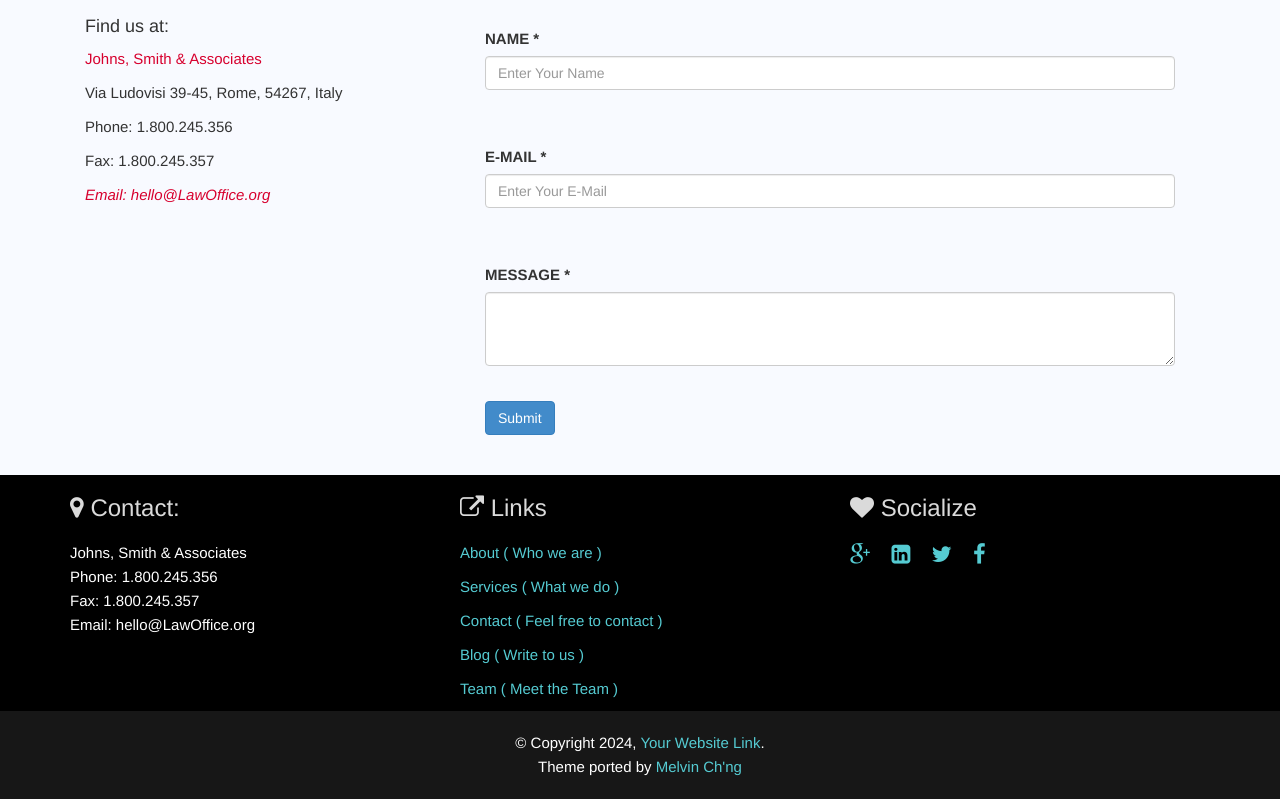
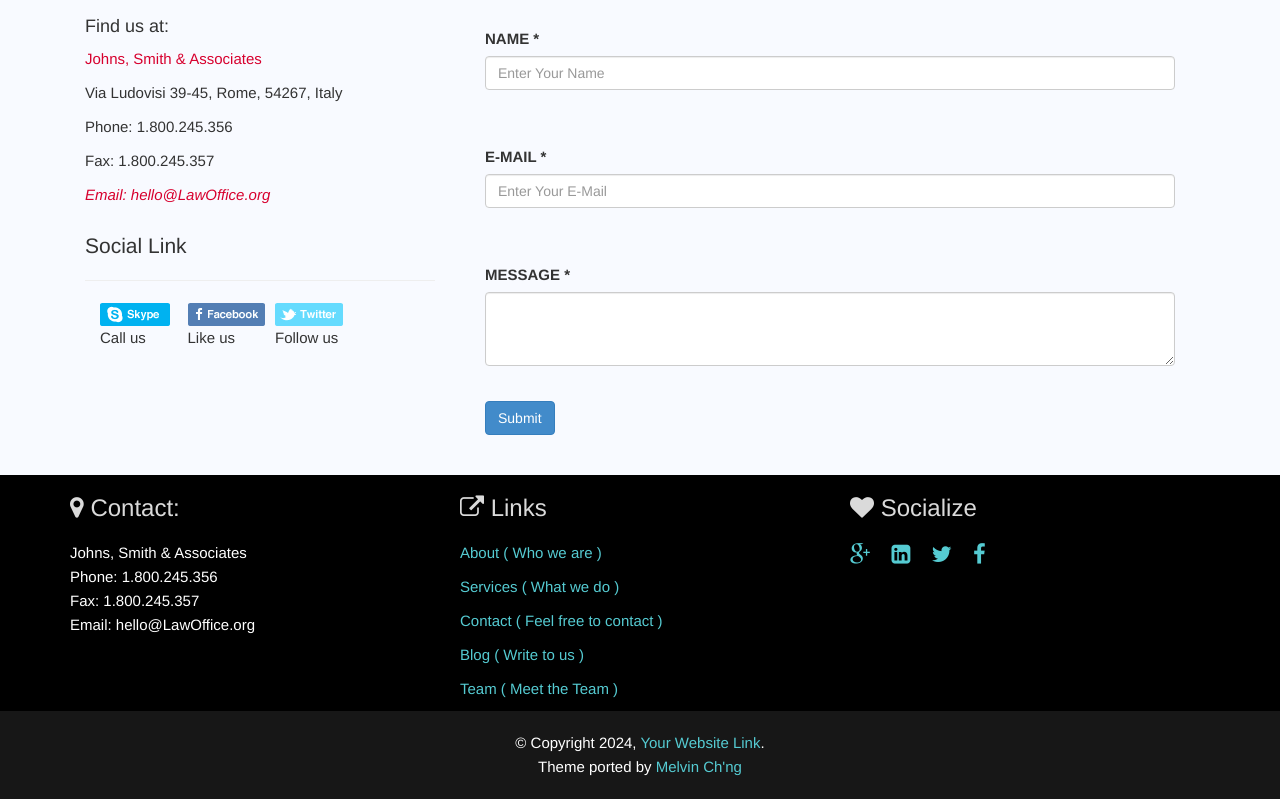
Before and after one commit to galacticsearch/website, a Jekyll site: the page built from contact.html, in a window 1280 px wide. Shown: the part 531-1330 px from the top of the page. Built offline with Jekyll 4.4.1, drawn with Linux system fonts in a browser that asks for light colours.

Commit message:
Update contact.html

```diff
--- a/contact.html
+++ b/contact.html
@@ -22,7 +22,7 @@ published: true
 
         <em class="block-author">Email: {{ site.company_email }}</em> <br>
         <br>
-        <!-- p class="lead">Social Link</p><hr>
+        <p class="lead">Social Link</p><hr>
         <div class="col-lg-3 col-md-3 col-sm-3 col-xs-12">
           <a href="#"><img src="assets/img/social-icons/btn_skype.png" alt="Skype"></a>
           Call us
@@ -35,7 +35,7 @@ published: true
           <a href="#"><img src="assets/img/social-icons/btn_twitter.png" alt="Twitter"></a>
           Follow us
         </div>
-        <br !-->
+        <br>
       </div>
       <div class="col-lg-8">
         <div class="feedback-form">
```
